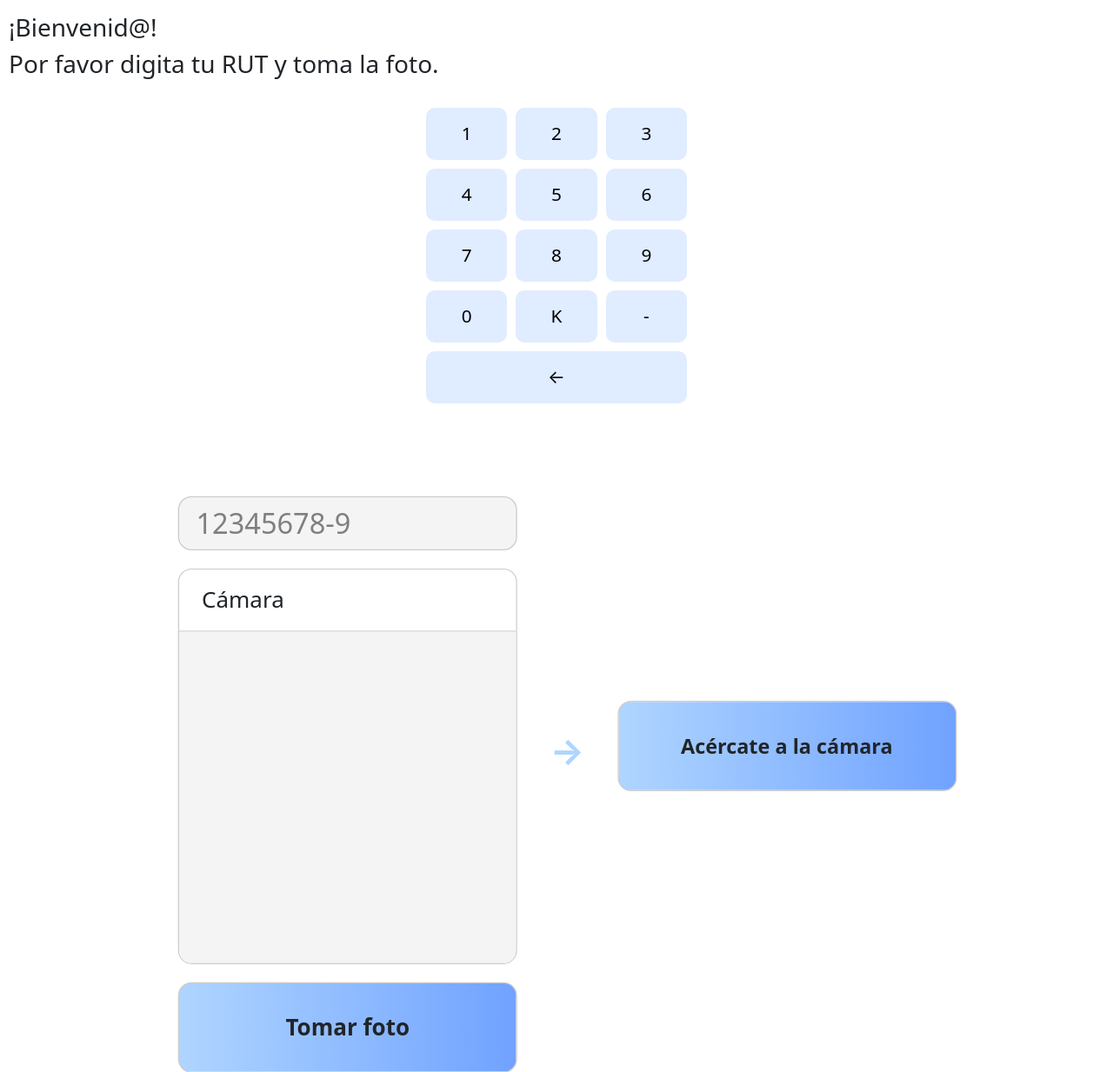
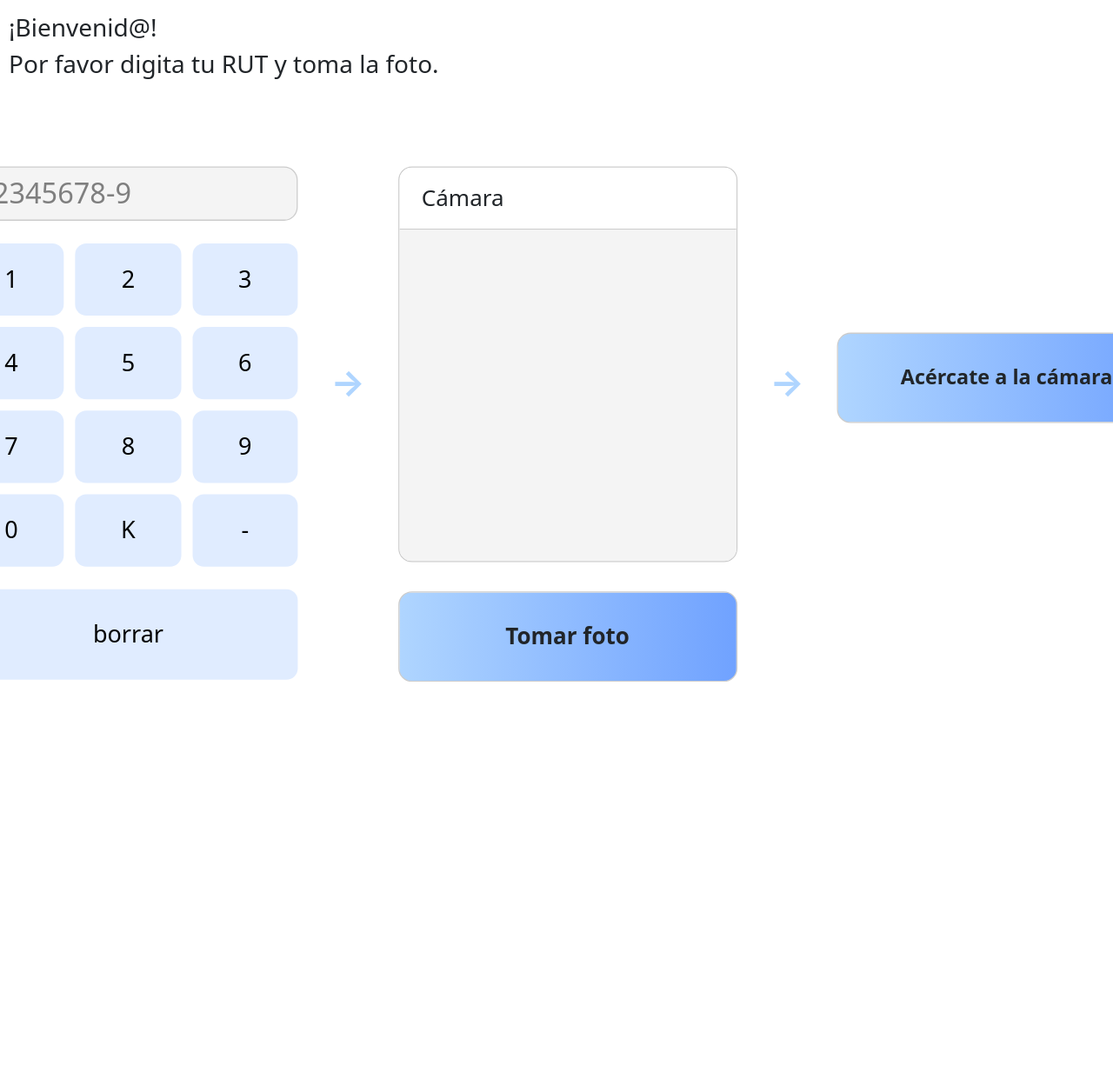
Before and after one commit to patricioespinozaa/FaceGate, a Flask app: template app-front/templates/student.html in a window 1280 px wide; the page is wider, and only the part inside the window is pictured. Shown: the part 67-1300 px from the top of that part at 87% size. After the commit the page ends 851 px from the top of that part, so only its background shows below. Run offline with Flask 3, Linux system fonts and the light colour scheme; the template is opened without the code that fills it, so the values that code supplies are empty; parts of the project's set-up code (start-up, migrations or seed data) failed here and were passed over.

Commit message:
fix(style): cambio de columnas

```diff
--- a/app-front/static/css/styles.css
+++ b/app-front/static/css/styles.css
@@ -23,20 +23,11 @@
     font-size: 25px;
 }
 
-.input-group-custom {
-    font-size: 25px;
-    display: flex;
-    align-items: center;
-    gap: 16px;
-    margin-top: 10px;
-}
-
 .input-group-custom-student {
     font-size: 25px;
     display: flex;
     align-items: center;
     gap: 16px;
-    margin-top: 0px;
 }
 
 .input-group-custom input {
@@ -230,6 +221,7 @@
     justify-content: center;
     font-size: 20px;
     font-weight: bold;
+    margin-top: 10px;
 }
 
 .model-decision.success {
@@ -397,12 +389,13 @@
     }
   }
 
-  .input-camera-column {
+.input-camera-column {
     display: flex;
     flex-direction: column;
     align-items: center;
     justify-content: center;
     gap: 16px; /* Add spacing between child elements */
+    margin-top: 75px;
 }
 .vertical-spacer {
     height: 3px; /* Adjust as needed */
@@ -412,13 +405,13 @@
     display: grid;
     grid-template-columns: repeat(3, 1fr);
     gap: 10px;
-    max-width: 320px;
-    margin: 20px auto;
-    padding: 10px;
+    max-width: 300px;
+    margin-top: 20px;
 }
 
 .keyboard button {
-    height: 60px;
+    height: 64px;
+    width: 100%;
     font-size: 1.3em;
     border-radius: 10px;
     border: none;
@@ -432,14 +425,19 @@
 
 .keyboard .backspace {
     grid-column: span 3;
-    height: 60px;
+    height: 80px;
     font-size: 1.3em;
     border-radius: 10px;
     border: none;
     background-color: #e0ecff;
     cursor: pointer;
+    margin-top: 10px;
 }
 
 .keyboard .backspace:hover {
-    background-image: linear-gradient(to right, #afd5ff, rgb(112, 162, 255));
+    background-image: linear-gradient(to right, #f28a90, #DA1E28);
 }
+
+.keyboard-column{
+    margin-top: 30px;
+}
--- a/app-front/templates/student.html
+++ b/app-front/templates/student.html
@@ -6,6 +6,15 @@
     <div class="welcome-container-student" style="font-size: 28px;">
         <div>¡Bienvenid@!</div>
         <div> Por favor digita tu RUT y toma la foto.</div>
+    </div>
+    <div class="main-content-student">
+        <div class="model-container-s">
+            <div class="model-row">
+                <div class="keyboard-column">
+                    <!--Ingresar Rut -->
+                    <div id="rut-error-message" class="decision-message"></div>
+                    <div class="input-group-custom-student">
+                        <input type="text" id="rut" style="width: 300px;" placeholder="12345678-9">
                     </div>
                     <div class="keyboard">
                         <button onclick="addDigit('1')">1</button>
@@ -20,20 +29,14 @@
                         <button onclick="addDigit('0')">0</button>
                         <button onclick="addDigit('K')">K</button>
                         <button onclick="addDigit('-')">-</button>
-        <button class="backspace" onclick="removeDigit()">←</button>
+                        <button class="backspace" onclick="removeDigit()">borrar</button>
                     </div>
-
-
-
-    <div class="main-content-student">
-        <div class="model-container-s">
-            <div class="model-row">
+                </div>
+                <!-- Flecha -->
+                <div class="arrow">
+                    <span>→</span>
+                </div>
                 <div class="input-camera-column">
-                    <!--Ingresar Rut -->
-                    <div id="rut-error-message" class="decision-message"></div>
-                    <div class="input-group-custom-student">
-                        <input type="text" id="rut" style="width: 300px" placeholder="12345678-9">
-                    </div>
                     <!-- Cámara -->
                     <div class="box">
                         <div class="box-header">
@@ -46,7 +49,6 @@
                             </div>
                         </div>
                     </div>
-
 
                     <div class="box take-pic" id="take-pic">
                         <div id="take-pic-label">Tomar foto</div>
```
Lines whose indentation alone changed are shown as unchanged.
